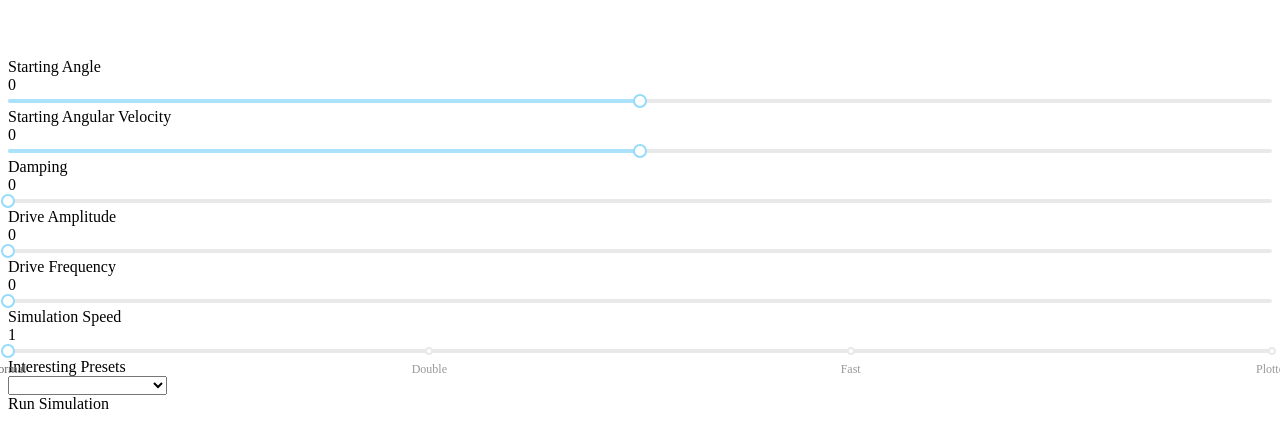
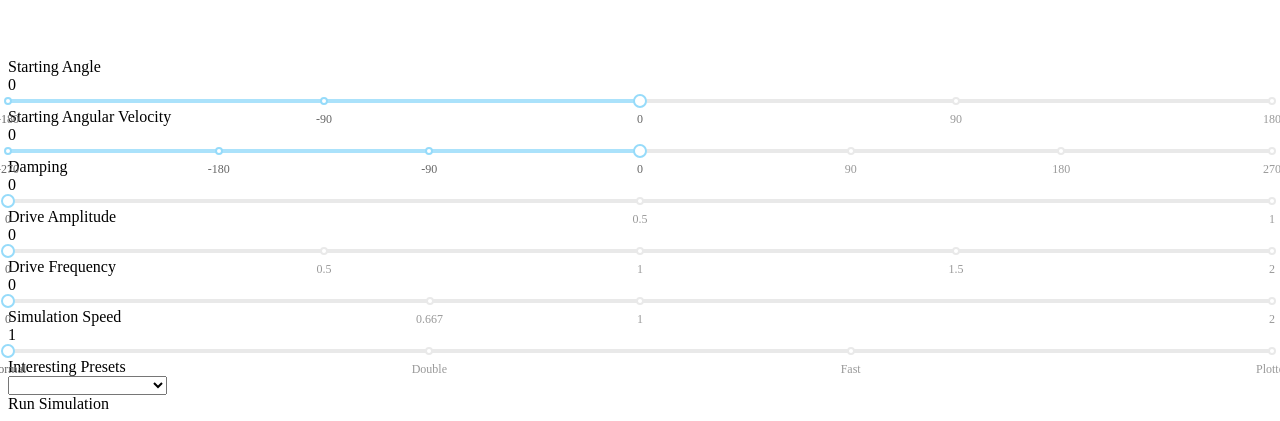
Before and after one commit to liuhenry/chaotic-dynamics, a React app: page / in a window 1280 px wide. Shown: the part 954-1375 px from the top of the page. Built offline with nearby package versions, Linux system fonts and the light colour scheme; the HTML template or start-up script is replaced by a standard one.

Commit message:
Add some control marks

```diff
--- a/src/js/components/controls.tsx
+++ b/src/js/components/controls.tsx
@@ -73,11 +73,18 @@ class Controls extends React.Component<Props, State> {
         <div className="tc pb3">
           Starting Angle
           <div className="flex items-center">
-          <div className="fl w-10 pa2">{theta}</div>
+          <div className="fl w-10 pa2 pl0">{theta}</div>
           <div className="fl w-90 pa2 pl3">
             <Slider
               min={-180}
               max={180}
+              marks={{
+                '-180': '-180',
+                '-90': '-90',
+                '0': '0',
+                '90': '90',
+                '180': '180'
+              }}
               value={theta}
               onChange={this.props.onThetaChange.bind(this)}
             />
@@ -87,11 +94,20 @@ class Controls extends React.Component<Props, State> {
         <div className="tc pb3">
           Starting Angular Velocity
           <div className="flex items-center">
-          <div className="fl w-10 pa2">{omega}</div>
+          <div className="fl w-10 pa2 pl0">{omega}</div>
           <div className="fl w-90 pa2 pl3">
             <Slider
               min={-270}
               max={270}
+              marks={{
+                '-270': '-270',
+                '-180': '-180',
+                '-90': '-90',
+                '0': '0',
+                '90': '90',
+                '180': '180',
+                '270': '270'
+              }}
               value={omega}
               onChange={this.props.onOmegaChange.bind(this)}
             />
@@ -101,11 +117,16 @@ class Controls extends React.Component<Props, State> {
         <div className="tc pb3">
           Damping
           <div className="flex items-center">
-          <div className="fl w-10 pa2">{damping}</div>
+          <div className="fl w-10 pa2 pl0">{damping}</div>
           <div className="fl w-90 pa2 pl3">
             <Slider
               min={0}
               max={1}
+              marks={{
+                '0': '0',
+                '0.5': '0.5',
+                '1': '1'
+              }}
               step={0.01}
               value={damping}
               onChange={this.props.onDampingChange.bind(this)}
@@ -116,11 +137,18 @@ class Controls extends React.Component<Props, State> {
       <div className="tc pb3">
           Drive Amplitude
           <div className="flex items-center">
-          <div className="fl w-10 pa2">{driveAmplitude}</div>
+          <div className="fl w-10 pa2 pl0">{driveAmplitude}</div>
           <div className="fl w-90 pa2 pl3">
             <Slider
               min={0}
               max={2}
+              marks={{
+                '0': '0',
+                '0.5': '0.5',
+                '1': '1',
+                '1.5': '1.5',
+                '2': '2'
+              }}
               step={0.01}
               value={driveAmplitude}
               onChange={this.props.onDriveAmplitudeChange.bind(this)}
@@ -131,11 +159,17 @@ class Controls extends React.Component<Props, State> {
         <div className="tc pb3">
           Drive Frequency
           <div className="flex items-center">
-          <div className="fl w-10 pa2">{driveFrequency}</div>
+          <div className="fl w-10 pa2 pl0">{driveFrequency}</div>
           <div className="fl w-90 pa2 pl3">
             <Slider
               min={0}
               max={2}
+              marks={{
+                '0': '0',
+                '0.667': '0.667',
+                '1': '1',
+                '2': '2'
+              }}
               step={0.001}
               value={driveFrequency}
               onChange={this.props.onDriveFrequencyChange.bind(this)}
@@ -146,7 +180,7 @@ class Controls extends React.Component<Props, State> {
         <div className="tc pb3">
           Simulation Speed
           <div className="flex items-center">
-          <div className="fl w-10 pa2">{simulationSpeed}</div>
+          <div className="fl w-10 pa2 pl0">{simulationSpeed}</div>
           <div className="fl w-90 pa2 pl3">
             <Slider
               min={1}
```
